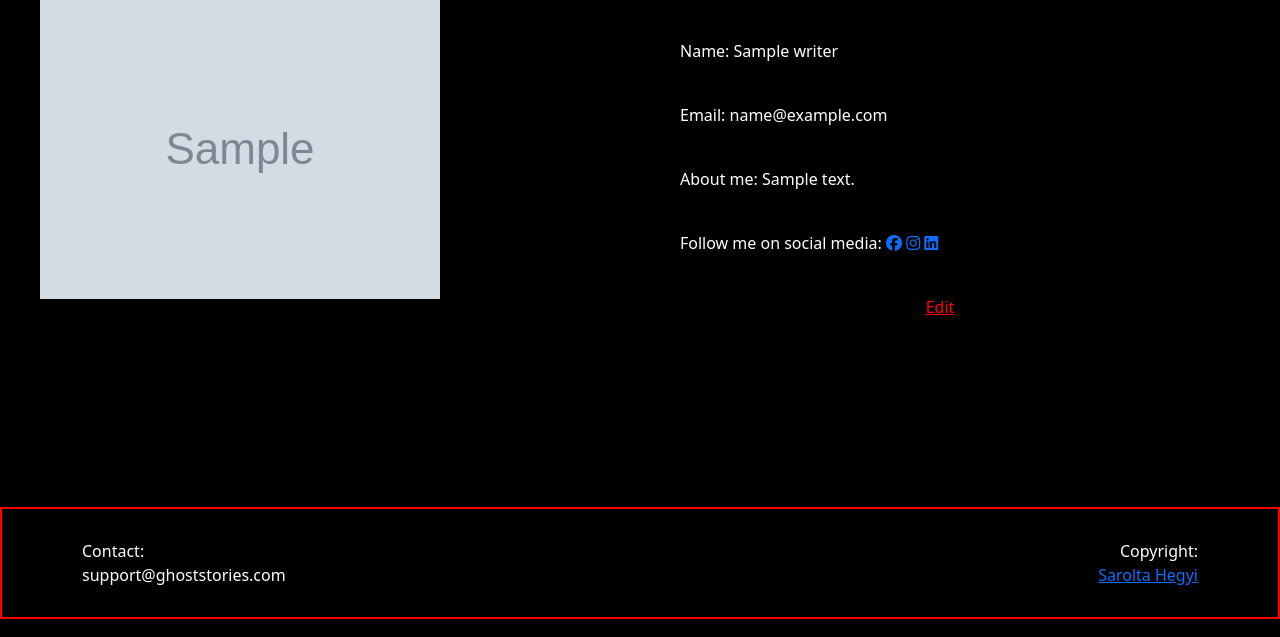
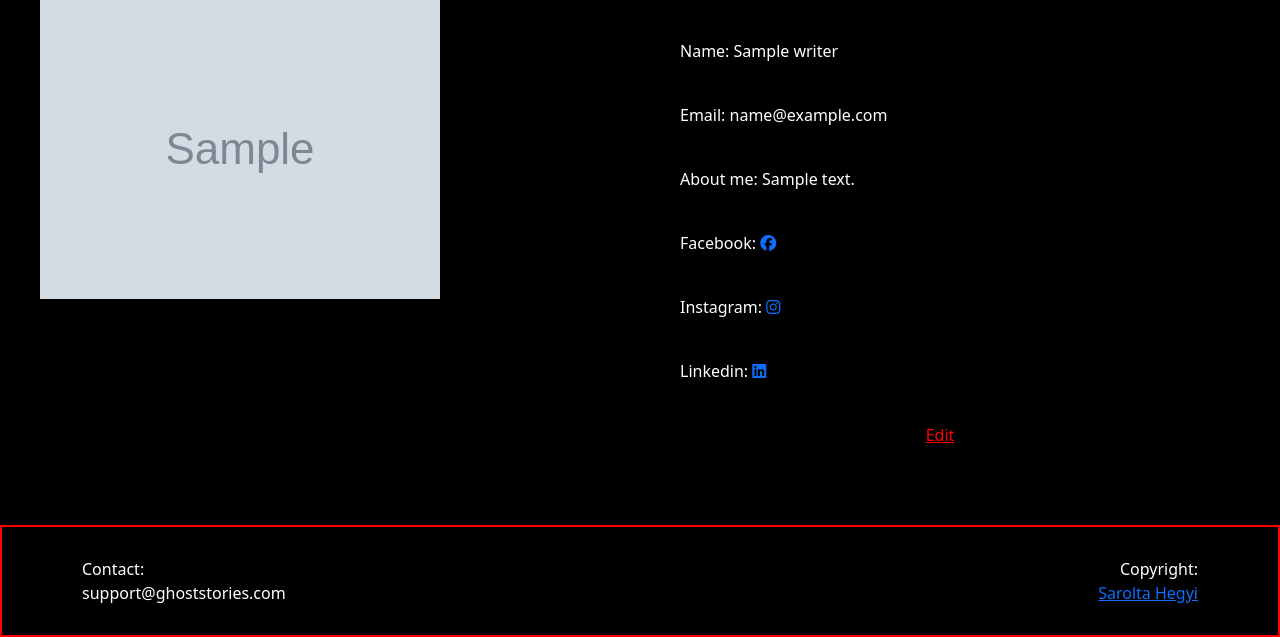
Before and after one commit to saroltah/ghost_stories, a Django app: a page that uses profiles/templates/view_profile.html in a window 1280 px wide. Shown: the part 181-818 px from the top of the page. Run offline with Django 4.2, Linux system fonts and the light colour scheme; a user stored in the database is signed in; tables that the repository leaves empty hold one stand-in row (values such as "Sample post"); grey boxes marked "Sample" are stand-in pictures; some libraries are stand-ins or nearby versions; some web fonts are replaced.

Commit message:
edit links on profiles

```diff
--- a/profiles/templates/view_profile.html
+++ b/profiles/templates/view_profile.html
@@ -13,18 +13,20 @@
       <p>Name: {{writer.name}}</p>
       <p>Email: {{writer.email}}</p>
       <p>About me: {{writer.about_me}}</p>
-      <p>Follow me on social media:
-
+      <p>
         {%if writer.facebook_link %}
-        <a href="{{writer.facebook_link}}" target="_blank"><i class="fa-brands fa-facebook"></i></a>
-        {%endif%}
+        <p>Facebook:
+          <a href="{{writer.facebook_link}}" target="_blank"><i class="fa-brands fa-facebook"></i></a>
+          {%endif%} </p>
 
         {%if writer.instagram_link%}
-        <a href="{{writer.instagram_link}}" target="_blank"><i class="fa-brands fa-instagram"></i></a>
-        {%endif%}
+        <p>Instagram:
+          <a href="{{writer.instagram_link}}" target="_blank"><i class="fa-brands fa-instagram"></i></a>
+          {%endif%} </p>
 
         {%if writer.linkedin_link%}
-        <a href="{{writer.linkedin_link}}" target="_blank"><i class="fa-brands fa-linkedin"></i></a>
+        <p>Linkedin:
+          <a href="{{writer.linkedin_link}}" target="_blank"> <i class="fa-brands fa-linkedin"></i></a></p>
         {%endif%}
 
       </p>
```
